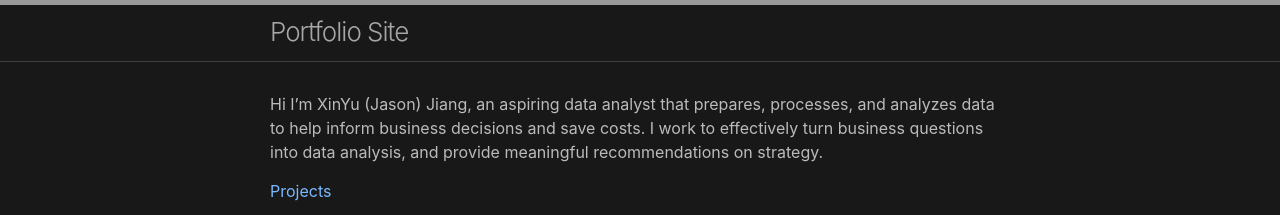
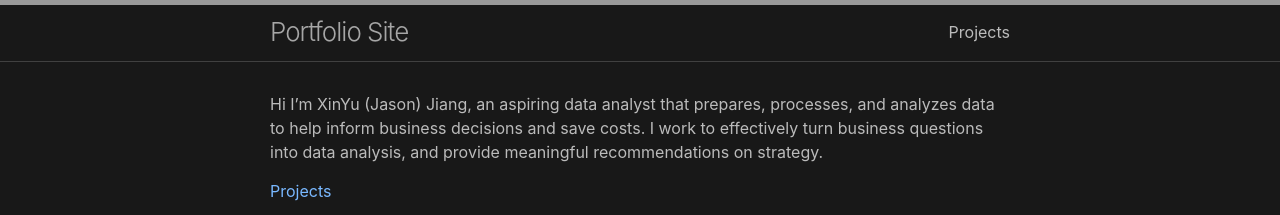
Before and after one commit to xyjiang970/xyjiang970.github.io, a Jekyll site: the page built from index.md, in a window 1280 px wide. Shown: the top 215 px of the page. Built offline with Jekyll 4.4.1, drawn with Linux system fonts in a browser that asks for light colours.

Commit message:
Add files via upload

```diff
--- a/_includes/header.html
+++ b/_includes/header.html
@@ -22,8 +22,7 @@
         {%- for path in page_paths -%}
           {%- assign my_page = site.pages | where: "path", path | first -%}
           {%- if my_page.title -%}
-          <!-- <a class="page-link" href="{{ my_page.url | relative_url }}">{{ my_page.title | escape }}</a> -->
-          <a class="page-link" href="{{/portfolio_site/projects/projects_home.md}}">{{Projects}}</a>
+          <a class="page-link" href="{{ my_page.url | relative_url }}">{{ my_page.title | escape }}</a>
           {%- endif -%}
         {%- endfor -%}
       </div>
```
